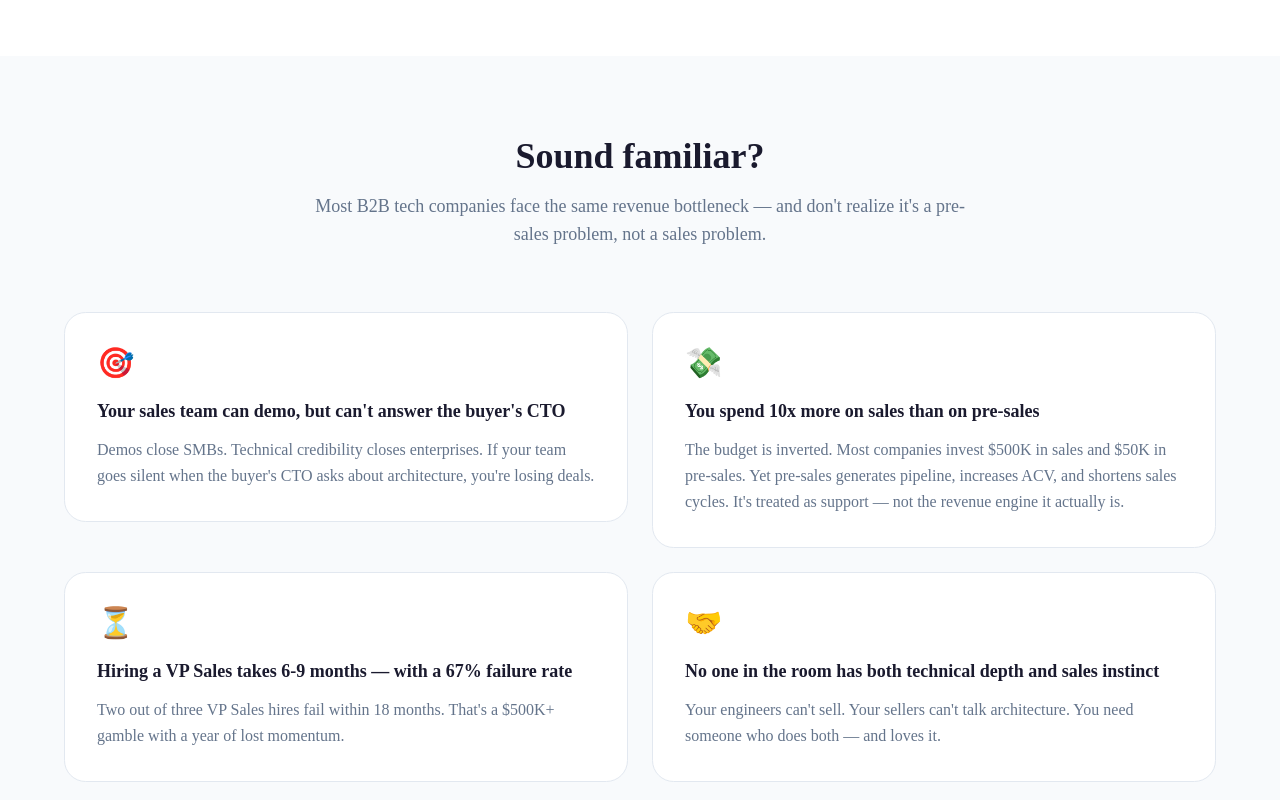
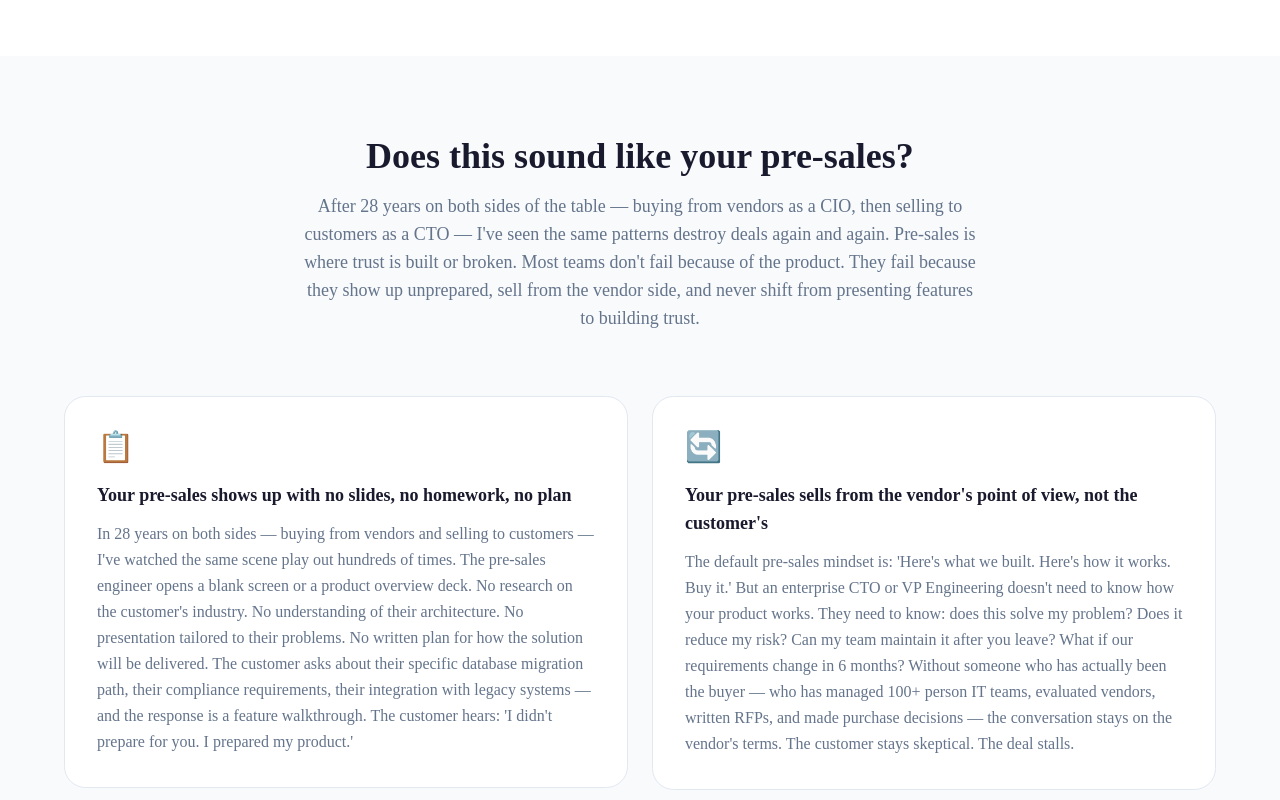
Before and after one commit to yurikoran/thesalescto, a Next.js app: page / in a window 1280 px wide. Shown: the part 720-1520 px from the top of the page. Built offline with nearby package versions, Linux system fonts and the light colour scheme.

Commit message:
Rewrite Problem section with detailed scenarios from real pre-sales experience

```diff
--- a/src/app/page.tsx
+++ b/src/app/page.tsx
@@ -97,34 +97,34 @@ function AnimatedCounter({ target, suffix = "" }: { target: string; suffix?: str
 const STATS = [
   { value: "5", suffix: "x", label: "Services revenue growth in 1 year" },
   { value: "Pre-sales", suffix: "", label: "Built from scratch" },
-  { value: "29", suffix: " yrs", label: "Client-side & vendor-side" },
+  { value: "28", suffix: " yrs", label: "Client-side & vendor-side" },
   { value: "3", suffix: "x", label: "Field/Sales CTO demand since 2021" },
 ];
 
 const PROBLEMS = [
   {
-    icon: "🎯",
-    title: "Your sales team can demo, but can't answer the buyer's CTO",
+    icon: "📋",
+    title: "Your pre-sales shows up with no slides, no homework, no plan",
     description:
-      "Demos close SMBs. Technical credibility closes enterprises. If your team goes silent when the buyer's CTO asks about architecture, you're losing deals.",
+      "In 28 years on both sides — buying from vendors and selling to customers — I've watched the same scene play out hundreds of times. The pre-sales engineer opens a blank screen or a product overview deck. No research on the customer's industry. No understanding of their architecture. No presentation tailored to their problems. No written plan for how the solution will be delivered. The customer asks about their specific database migration path, their compliance requirements, their integration with legacy systems — and the response is a feature walkthrough. The customer hears: 'I didn't prepare for you. I prepared my product.'",
+  },
+  {
+    icon: "🔄",
+    title: "Your pre-sales sells from the vendor's point of view, not the customer's",
+    description:
+      "The default pre-sales mindset is: 'Here's what we built. Here's how it works. Buy it.' But an enterprise CTO or VP Engineering doesn't need to know how your product works. They need to know: does this solve my problem? Does it reduce my risk? Can my team maintain it after you leave? What if our requirements change in 6 months? Without someone who has actually been the buyer — who has managed 100+ person IT teams, evaluated vendors, written RFPs, and made purchase decisions — the conversation stays on the vendor's terms. The customer stays skeptical. The deal stalls.",
   },
   {
     icon: "💸",
-    title: "You spend 10x more on sales than on pre-sales",
+    title: "You invest 10x more in sales than in pre-sales — and lose because of it",
     description:
-      "The budget is inverted. Most companies invest $500K in sales and $50K in pre-sales. Yet pre-sales generates pipeline, increases ACV, and shortens sales cycles. It's treated as support — not the revenue engine it actually is.",
-  },
-  {
-    icon: "⏳",
-    title: "Hiring a VP Sales takes 6-9 months — with a 67% failure rate",
-    description:
-      "Two out of three VP Sales hires fail within 18 months. That's a $500K+ gamble with a year of lost momentum.",
+      "Most B2B tech companies spend $500K on sales headcount and $50K on pre-sales. But think about where a complex enterprise deal is actually won or lost: in the technical discovery. In the architecture review. In the security assessment. In the moment when the buyer's CTO asks a hard question and your person in the room either answers with credibility — or doesn't. The budget is inverted: you're paying for pipeline, not for trust. And in enterprise B2B, trust is what closes.",
   },
   {
     icon: "🤝",
-    title: "No one in the room has both technical depth and sales instinct",
+    title: "Nobody in the room is building trust — they're just presenting features",
     description:
-      "Your engineers can't sell. Your sellers can't talk architecture. You need someone who does both — and loves it.",
+      "Your team can demo. They can explain functionality. But can they sit with a buyer's CTO and say honestly: 'I understand your migration concerns. I led a 100+ person IT team for years. I've managed 20+ projects with 1PB+ data volumes. Here's what we did in a similar situation. Here's what we'd recommend for you — and here's what we wouldn't do, and why.' That's not a sales conversation. That's a peer conversation. One that earns trust. One that changes how the buyer sees you — from vendor to advisor. And it's the moment when deals stop stalling and start closing.",
   },
 ];
 
@@ -383,12 +383,13 @@ function Problem() {
         <FadeIn>
           <div className="text-center mb-16">
             <h2 className="text-3xl sm:text-4xl font-bold text-primary mb-4">
-              Sound familiar?
+              Does this sound like your pre-sales?
             </h2>
             <p className="text-lg text-muted max-w-2xl mx-auto">
-              Most B2B tech companies face the same revenue bottleneck — and
-              don&apos;t realize it&apos;s a pre-sales problem, not a sales
-              problem.
+              After 28 years on both sides of the table — buying from vendors as a CIO, then selling to customers
+              as a CTO — I&apos;ve seen the same patterns destroy deals again and again. Pre-sales is where trust is
+              built or broken. Most teams don&apos;t fail because of the product. They fail because they show up
+              unprepared, sell from the vendor side, and never shift from presenting features to building trust.
             </p>
           </div>
         </FadeIn>
```
